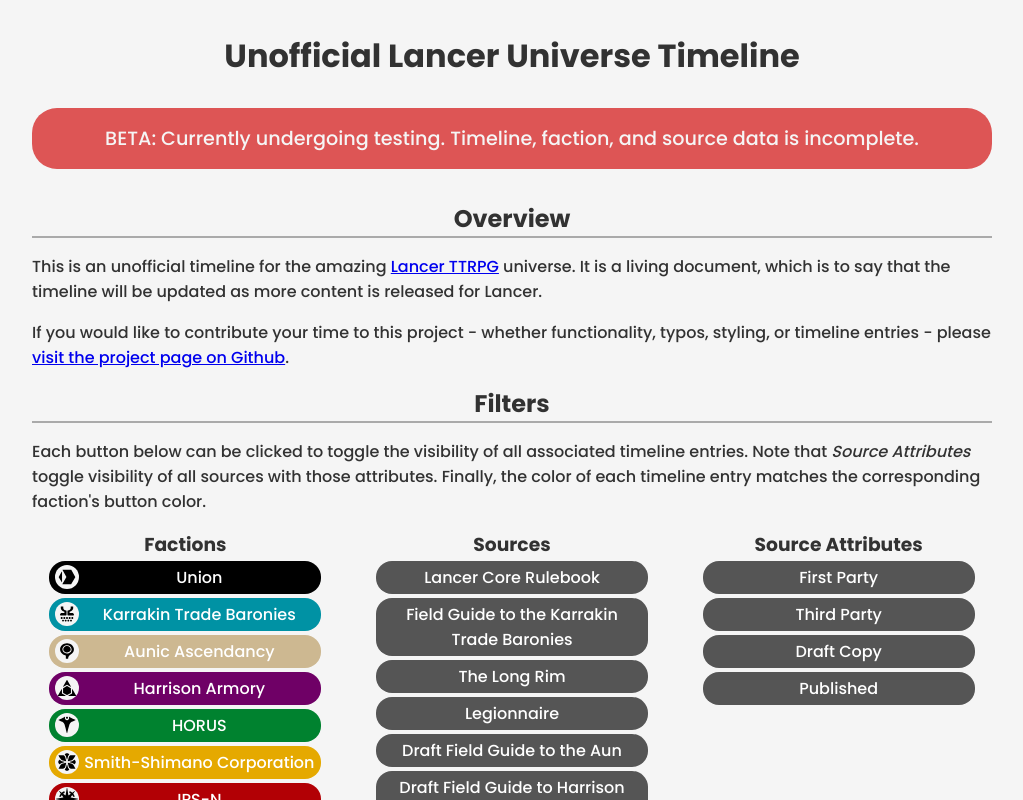
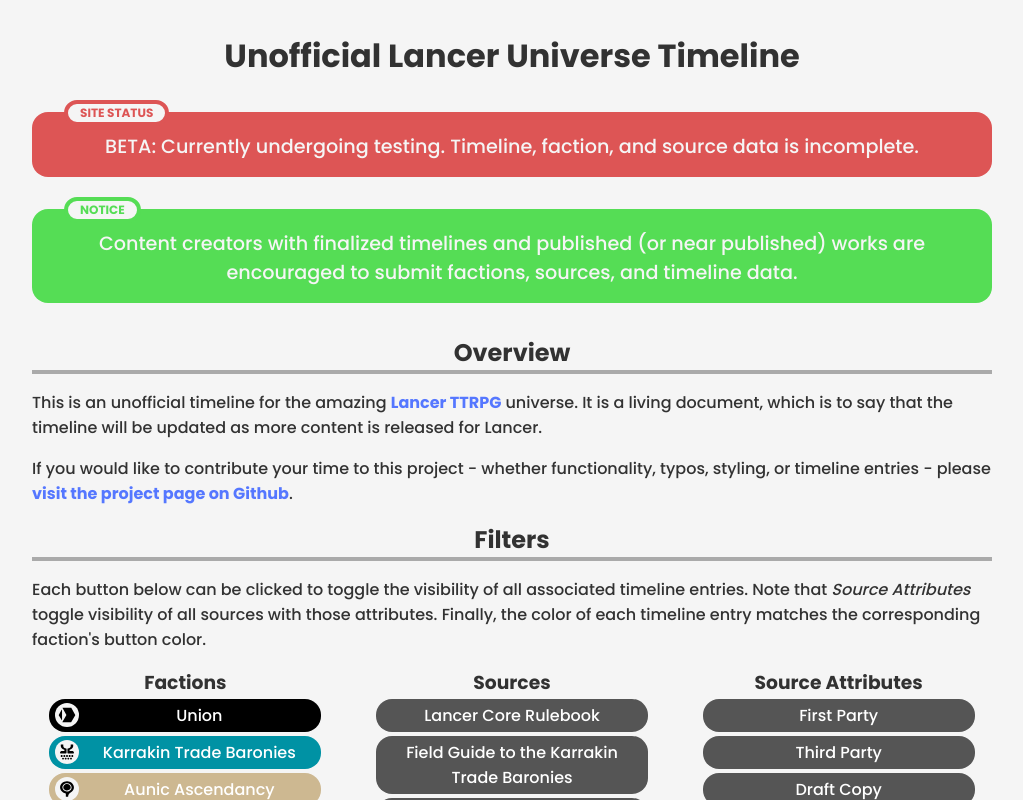
Before and after one commit to rishenko/react-lancer-timeline, a React (Create React App) app: page / in a window 1280 px wide. Shown: the top 800 px of the page, without its empty margins (128-1151 px from the left). Built offline with nearby package versions, Linux system fonts and the light colour scheme.

Commit message:
first pass minor styling cleanup

```diff
--- a/src/App.css
+++ b/src/App.css
@@ -37,7 +37,21 @@
 
 h2 {
   margin-bottom: 1rem;
-  border-bottom: solid #aaa 2px;
+  border-bottom: solid #aaa .25rem;
+}
+
+a {
+  font-weight: bold;
+  color: #57f;
+  text-decoration: none;
+}
+
+a:visited {
+  color: #99e;
+}
+
+a:hover {
+  font-size: 105%;
 }
 
 /* Credits */
@@ -61,12 +75,58 @@
 .intro .site-status {
   background: #D55;
   color: var(--bgColor);
-  border-radius: 25px;
-  padding: 1rem 2rem 1rem 2rem;
+  border-radius: 1rem;
+  padding: 1.25rem 2rem 1rem 2rem;
+  margin: 2rem 0 2rem 0;
+  align-content: center;
+  text-align: center;
+  font-size: 1.2rem;
+  font-weight: 100%;
+  position: relative;
+}
+
+.intro .site-status::before {
+  content: "SITE STATUS";
+  position: absolute;
+  display: block;
+  padding: 0 .75rem 0  .75rem;
+  color: #D55;
+  background: var(--bgColor);
+  border: .25rem solid #D55;
+  border-radius: 1rem;
+  font-weight: bold;
+  font-size: .75rem;
+  transform: translate(0, -2rem);
+}
+
+.intro .callToAction {
+  background: #5D5;
+  color: var(--bgColor);
+  border-radius: 1rem;
+  padding: 1.25rem 2rem 1rem 2rem;
   margin-bottom: 2rem;
   align-content: center;
   text-align: center;
   font-size: 1.2rem;
+  margin-left: auto;
+  margin-right: auto;
+  font-weight: 100%;
+  position: relative;
+  margin: 2rem 0 2rem 0;
+}
+
+.intro .callToAction::before {
+  content: "NOTICE";
+  position: absolute;
+  display: block;
+  padding: 0 .75rem 0  .75rem;
+  color: #5D5;
+  background: var(--bgColor);
+  border: .25rem solid #5D5;
+  border-radius: 1rem;
+  font-weight: bold;
+  transform: translate(0, -2rem);
+  font-size: .75rem;
 }
 
 .intro p {
--- a/src/App.js
+++ b/src/App.js
@@ -73,6 +73,7 @@
       <h1>Unofficial Lancer Universe Timeline</h1>
       <div className="intro">
         <div className="site-status">BETA: Currently undergoing testing. Timeline, faction, and source data is incomplete.</div>
+        <div className="callToAction">Content creators with finalized timelines and published (or near published) works are encouraged to submit factions, sources, and timeline data.</div>
         <div className="overview">
           <h2>Overview</h2>
           <p>
@@ -83,6 +84,7 @@
             If you would like to contribute your time to this project - whether functionality, typos,
             styling, or timeline entries - please <a href="https://github.com/rishenko/react-lancer-timeline" target="_blank">visit the project page on Github</a>.
           </p>
+
         </div>
         <h2>Filters</h2>
         <p>
--- a/src/TimelineEntry.css
+++ b/src/TimelineEntry.css
@@ -84,7 +84,7 @@
     background-image: linear-gradient(rgba(0, 0, 0, 0.2) 100%, transparent);
     position: absolute;
     top: 99%;
-    clip-path: polygon(0 0, 105% 0, 0 100%);
+    clip-path: polygon(0 0, 106% 0, 0 100%);
     right: 0rem;
     z-index: 5;
 }
@@ -264,7 +264,7 @@
     }
 
     .timeline ul li:nth-child(odd) .date::before {
-        clip-path: polygon(0 0, 100% 0, 105% 100%);
+        clip-path: polygon(0 0, 100% 0, 106% 100%);
         left: 0;
     }
 
@@ -300,6 +300,13 @@
         border-radius: 0 0 0 1rem;
     }
 
+    .timeline ul li:nth-child(odd) .date {
+        border-radius: .5rem 0 0 0;
+    }
+
+    .timeline ul li:nth-child(even) .date {
+        border-radius: 0 .5rem 0 0;
+    }
 
     .timeline ul li:nth-child(odd).factions-1 .date {
         background-image: linear-gradient(120deg, var(--accent-color-1) 50%, var(--accent-color-1) 88%, var(--bgColor) 88.5%, var(--bgColor) 89%, var(--accent-color-1) 89.5%, var(--accent-color-1) 90.5%, var(--bgColor) 91%, var(--bgColor) 91.5%, var(--accent-color-1) 92%, var(--bgColor) 92.75%);
```
